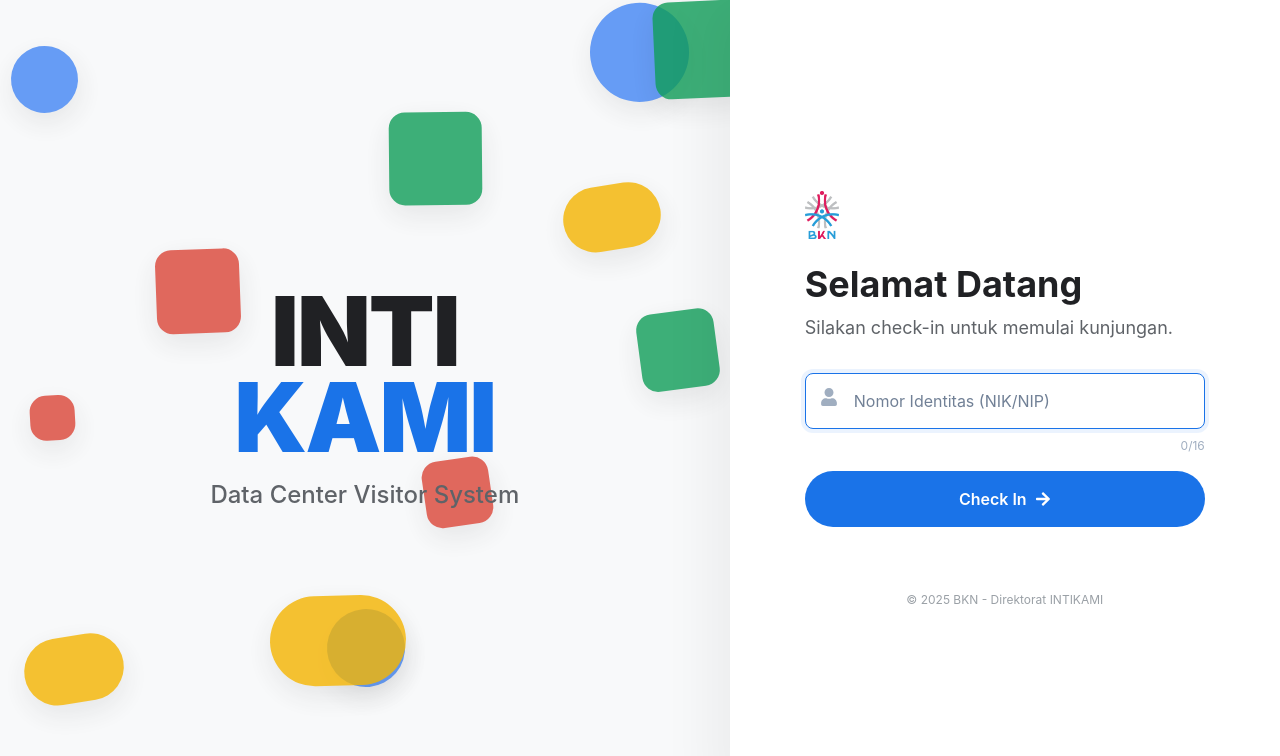
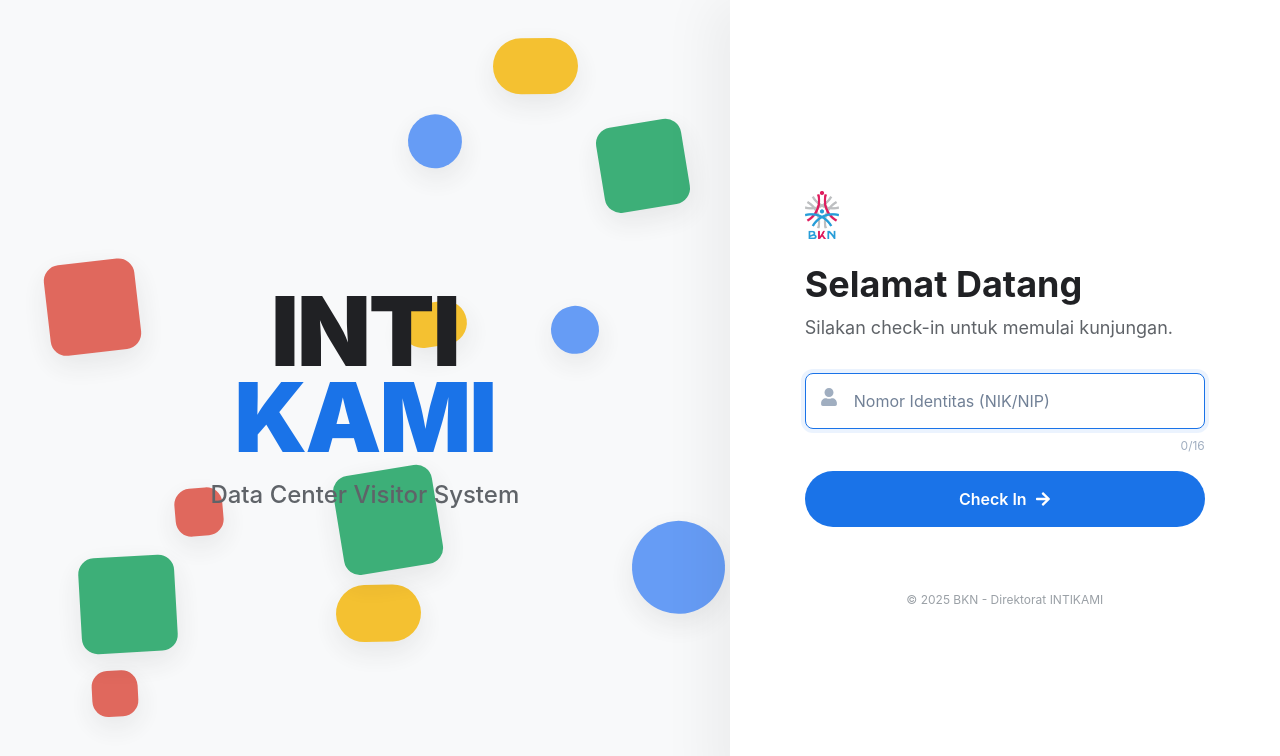
Before and after one commit to Nyanns/bkn-visitor-app, a React app in the folder frontend/: page / in a window 1280 px wide. Shown: the top 756 px of the page. Built offline with nearby package versions, Linux system fonts and the light colour scheme; no server answers; the HTML template or start-up script is replaced by a standard one.

Commit message:
feat: implement auto check-in and fix login background stability

```diff
--- a/frontend/src/components/AntigravityBackground.jsx
+++ b/frontend/src/components/AntigravityBackground.jsx
@@ -1,5 +1,5 @@
 // File: frontend/src/components/AntigravityBackground.jsx
-import { useEffect } from 'react';
+import { useEffect, useMemo } from 'react';
 import { Box, VStack, Heading, Text } from '@chakra-ui/react';
 import { motion, useSpring } from 'framer-motion';
 
@@ -8,13 +8,8 @@
 const GOOGLE_COLORS = ['#4285F4', '#DB4437', '#F4B400', '#0F9D58']; // Blue, Red, Yellow, Green
 const SHAPES = ['circle', 'square', 'pill', 'triangle'];
 
-const PhysicsShape = ({ mouseX, mouseY, index }) => {
-    // Random initial properties
-    const size = Math.random() * 60 + 40; // 40px to 100px
-    const color = GOOGLE_COLORS[index % GOOGLE_COLORS.length];
-    const shape = SHAPES[index % SHAPES.length];
-    const initialTop = Math.random() * 90;
-    const initialLeft = Math.random() * 90;
+const PhysicsShape = ({ mouseX, mouseY, config }) => {
+    const { size, color, shape, initialTop, initialLeft } = config;
 
     // Physics Repulsion Logic
     // Using simple distance check: if mouse is close, push away
@@ -23,6 +18,7 @@
     const rotate = useSpring(0, { stiffness: 50, damping: 20 });
 
     useEffect(() => {
+        // ... existing logic ...
         const unsubscribeX = mouseX.on("change", latestX => {
             const rectX = (window.innerWidth * initialLeft) / 100;
             const diffX = latestX - rectX;
@@ -92,7 +88,20 @@
 };
 
 // Reusable Background Component
+
 const AntigravityBackground = ({ mouseX, mouseY, showText = true }) => {
+    // Generate shapes only once on mount
+    const shapes = useMemo(() => {
+        return [...Array(12)].map((_, index) => ({
+            id: index,
+            size: Math.random() * 60 + 40,
+            color: GOOGLE_COLORS[index % GOOGLE_COLORS.length],
+            shape: SHAPES[index % SHAPES.length],
+            initialTop: Math.random() * 90,
+            initialLeft: Math.random() * 90
+        }));
+    }, []);
+
     return (
         <Box
             position="absolute"
@@ -102,8 +111,8 @@
             bg="#f8f9fa"
         >
             {/* Floating Props */}
-            {[...Array(12)].map((_, i) => (
-                <PhysicsShape key={i} index={i} mouseX={mouseX} mouseY={mouseY} />
+            {shapes.map((config) => (
+                <PhysicsShape key={config.id} config={config} mouseX={mouseX} mouseY={mouseY} />
             ))}
 
             {/* Big Text Overlay - Optional */}
--- a/frontend/src/pages/AdminPage.jsx
+++ b/frontend/src/pages/AdminPage.jsx
@@ -73,6 +73,7 @@
         full_name: '',
         institution: '',
         phone: '',
+        auto_checkin: false,
     });
     const [file, setFile] = useState(null);
     const [imagePreview, setImagePreview] = useState(null);
@@ -131,9 +132,10 @@
     };
 
     const handleChange = (e) => {
-        const { name, value } = e.target;
-        setFormData(prev => ({ ...prev, [name]: value }));
-        validateField(name, value);
+        const { name, value, type, checked } = e.target;
+        const finalValue = type === 'checkbox' ? checked : value;
+        setFormData(prev => ({ ...prev, [name]: finalValue }));
+        if (type !== 'checkbox') validateField(name, finalValue);
     };
 
     // File Handling
@@ -210,7 +212,7 @@
     };
 
     const resetForm = () => {
-        setFormData({ nik: '', full_name: '', institution: '', phone: '' });
+        setFormData({ nik: '', full_name: '', institution: '', phone: '', auto_checkin: false });
         setFile(null);
         setImagePreview(null);
         if (fileInputRef.current) fileInputRef.current.value = "";
@@ -465,6 +467,20 @@
                                         handleChange={handleChange}
                                     />
 
+                                    <FormControl display="flex" alignItems="center">
+                                        <input
+                                            type="checkbox"
+                                            name="auto_checkin"
+                                            id="auto_checkin"
+                                            checked={formData.auto_checkin}
+                                            onChange={handleChange}
+                                            style={{ width: '20px', height: '20px', marginRight: '10px' }}
+                                        />
+                                        <FormLabel htmlFor="auto_checkin" mb={0} fontSize="sm" color="gray.600" fontWeight="600">
+                                            Check In Immediately?
+                                        </FormLabel>
+                                    </FormControl>
+
                                     <Box w="full" pt={4}>
                                         <Button
                                             w="full"
```
Also changed, not shown: 1 other file (tests, documents, lock files or other folders).
